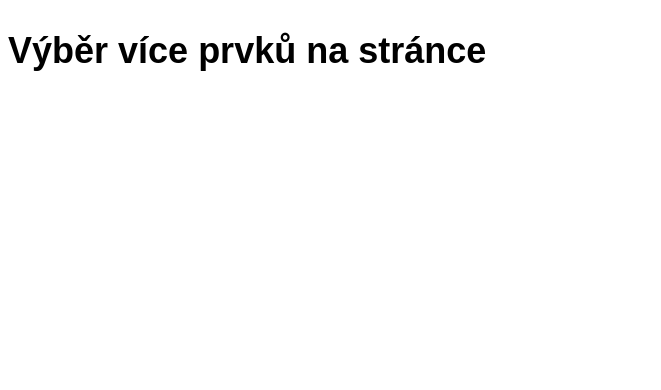
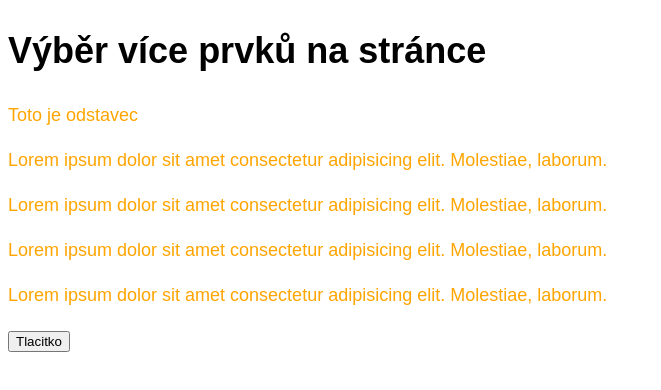
Before and after one commit to JavaScript100-kurz/priklady-udalosti-3, a plain HTML site: page index.html in a window 1280 px wide. Shown: the whole page, without its empty margins (0-661 px from the left). Drawn offline with Linux system fonts and the light colour scheme.

Commit message:
Aktualizace

```diff
--- a/index.html
+++ b/index.html
@@ -11,5 +11,17 @@
 
 	<h1>Výběr více prvků na stránce</h1>
 
+	<p>Lorem ipsum dolor sit amet consectetur adipisicing elit. Molestiae, laborum.</p>
+
+	<p>Lorem ipsum dolor sit amet consectetur adipisicing elit. Molestiae, laborum.</p>
+
+	<p>Lorem ipsum dolor sit amet consectetur adipisicing elit. Molestiae, laborum.</p>
+
+	<p>Lorem ipsum dolor sit amet consectetur adipisicing elit. Molestiae, laborum.</p>
+
+	<p>Lorem ipsum dolor sit amet consectetur adipisicing elit. Molestiae, laborum.</p>
+
+	<button>Tlacitko</button>
+
 </body>
 </html>
--- a/script.js
+++ b/script.js
@@ -1 +1,46 @@
 console.log('%c Výběr více prvků na stránce ', 'background:black; color:lime;');
+
+
+const jmena = ['Anna', 'Eva', 'Jana', 'Jirka', 'Klotylda'];
+
+// console.log( jmena[2] );
+// console.log( jmena.length );
+
+
+for (let i = 0; i < jmena.length; i++) {
+	console.log( jmena[i] );
+}
+
+jmena.forEach(
+	(jmeno) => {
+		console.log(`Ahoj, ja jsem ${jmeno}`);
+	}
+);
+
+
+
+const odstavec = document.querySelector('p');
+odstavec.style.color = 'red';
+odstavec.textContent = 'Toto je odstavec';
+
+console.log(odstavec);
+
+
+const tlacitko = document.querySelector('button');
+
+tlacitko.addEventListener(
+	'click',
+	() => {
+		console.log('klik na tlacitko');
+	}
+);
+
+
+const texty = document.querySelectorAll('p');
+console.log( texty );
+
+for (let i = 0; i < texty.length; i++) {
+	texty[i].style.color = 'dodgerblue';
+}
+
+texty.forEach( (text) => { text.style.color = 'orange'; } );
```
